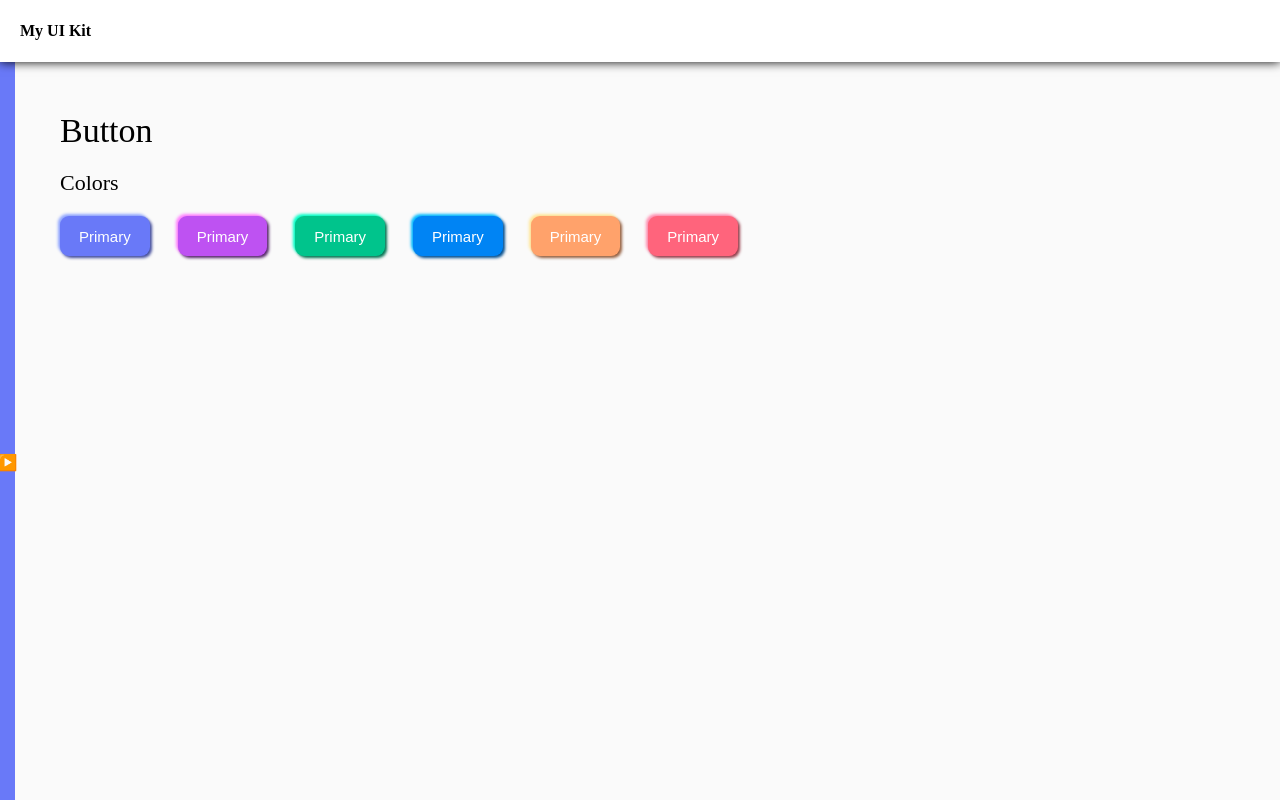
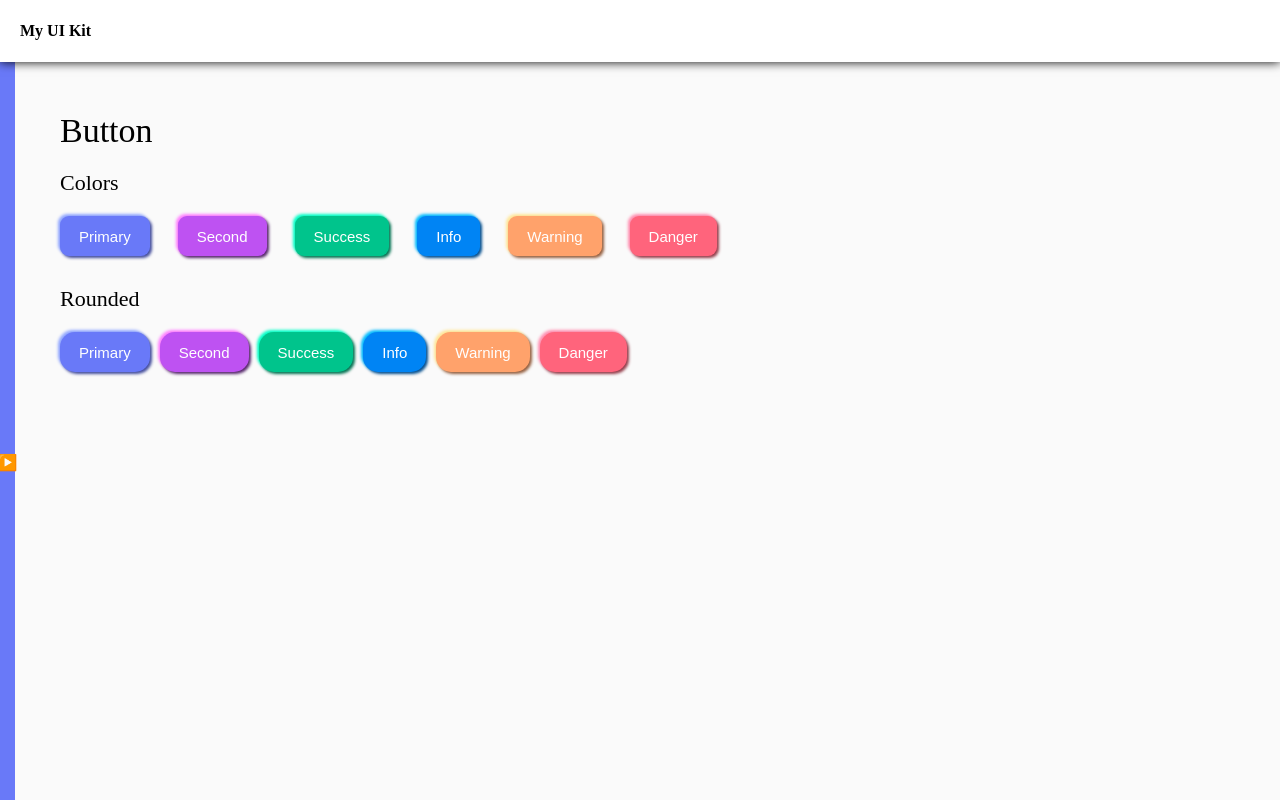
Before and after one commit to alex-sizow/AlexUI-Vue, a Vue app: page /button in a window 1280 px wide. Built offline with nearby package versions, Linux system fonts and the light colour scheme.

Commit message:
Button rounded props

```diff
--- a/src/components/Button.vue
+++ b/src/components/Button.vue
@@ -8,11 +8,20 @@ const props = defineProps({
 		type: String,
 		default: 'primary',
 	},
+	rounded: {
+		type: Boolean,
+		required: false,
+	},
 });
 </script>
 
 <template>
-	<button :class="['button', `button__${color}`]">
+	<button
+		:class="[
+			'button',
+			`button__${color}`,
+			{ button__rounded: rounded },
+		]">
 		{{ label }}
 	</button>
 </template>
@@ -104,5 +113,11 @@ const props = defineProps({
 				-1px -1px 2px oklch(98.84% 0.01 325.65);
 		}
 	}
+	&__rounded {
+		border-radius: 15px;
+		&:enabled:hover {
+			border-radius: 18px;
+		}
+	}
 }
 </style>
--- a/src/views/Button.vue
+++ b/src/views/Button.vue
@@ -9,20 +9,48 @@ import Button from '../components/Button.vue';
 		<div class="colors__line">
 			<Button label="Primary"></Button>
 			<Button
-				label="Primary"
+				label="Second"
 				color="second"></Button>
 			<Button
-				label="Primary"
+				label="Success"
 				color="success"></Button>
 			<Button
-				label="Primary"
+				label="Info"
 				color="info"></Button>
 			<Button
-				label="Primary"
+				label="Warning"
 				color="warning"></Button>
 			<Button
+				label="Danger"
+				color="danger"></Button>
+		</div>
+	</div>
+	<div class="rounded">
+		<h2 class="heading-2">Rounded</h2>
+		<div class="colors__line">
+			<Button
 				label="Primary"
-				color="danger"></Button>
+				:rounded="true"></Button>
+			<Button
+				label="Second"
+				color="second"
+				:rounded="true"></Button>
+			<Button
+				label="Success"
+				color="success"
+				:rounded="true"></Button>
+			<Button
+				label="Info"
+				color="info"
+				:rounded="true"></Button>
+			<Button
+				label="Warning"
+				color="warning"
+				:rounded="true"></Button>
+			<Button
+				label="Danger"
+				color="danger"
+				:rounded="true"></Button>
 		</div>
 	</div>
 </template>
```
